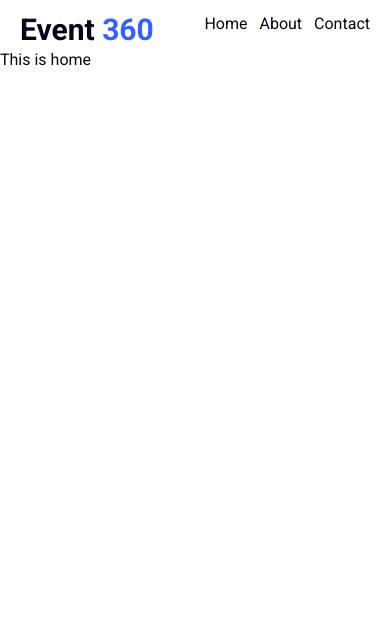
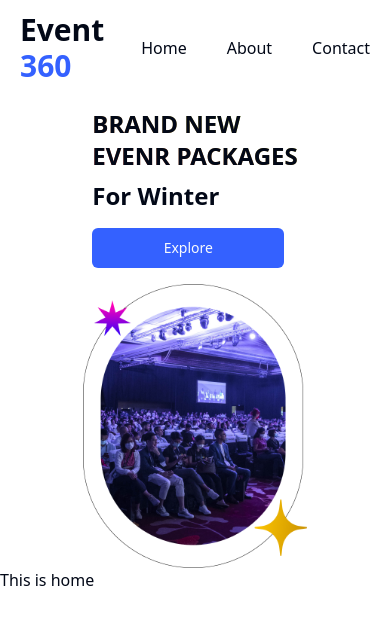
Before and after one commit to Shakil53/event-360, a React (Vite) app: page / in a window 390 px wide. Shown: the top 624 px of the page. Built offline with nearby package versions, Linux system fonts and the light colour scheme.

Commit message:
header section responsive

```diff
--- a/package.json
+++ b/package.json
@@ -10,6 +10,7 @@
     "preview": "vite preview"
   },
   "dependencies": {
+    "@radix-ui/react-slot": "^1.0.2",
     "class-variance-authority": "^0.7.0",
     "clsx": "^2.1.1",
     "localforage": "^1.10.0",
@@ -23,7 +24,7 @@
     "tailwindcss-animate": "^1.0.7"
   },
   "devDependencies": {
-    "@types/node": "^20.12.8",
+    "@types/node": "^20.12.9",
     "@types/react": "^18.2.66",
     "@types/react-dom": "^18.2.22",
     "@typescript-eslint/eslint-plugin": "^7.2.0",
--- a/src/components/Layout/Header.tsx
+++ b/src/components/Layout/Header.tsx
@@ -1,10 +1,12 @@
-import React from 'react';
-import Navbar from './Navbar';
+
+import ContentHeader from '../header/ContentHeader';
+import Navbar from '../header/Navbar';
 
 const Header = () => {
     return (
         <div>
             <Navbar></Navbar>
+            <ContentHeader></ContentHeader>
         </div>
     );
 };
--- /dev/null
+++ b/src/components/header/ContentHeader.tsx
@@ -0,0 +1,30 @@
+import { Button } from "@/components/ui/button";
+import sideImg from "../../assets/sideimage.png";
+
+const ContentHeader = () => {
+    return (
+        <div className="w-full max-w-[1280px] mx-auto flex flex-col md:flex-row md:justify-between items-center md:items-center mt-6 space-y-4 md:space-y-0">
+            {/* hearder content section */}
+            <div className="space-y-2">
+                <h1 className="text-2xl md:text-6xl font-extrabold bg-gradient-to-tr from-red-500 to-lime-500 bg-clip-text">BRAND NEW <br/>EVENR PACKAGES</h1>
+                <h3 className="text-2xl md:text-4xl font-extrabold">For Winter</h3>
+                <div>
+                <p className="hidden md:inline-block">Lorem ipsum dolor sit amet, consectetur adipiscing elit. Cursus imperdiet sed id elementum. Quam vel aliquam sit vulputate.Faucibus nec gravida ipsum pulvinar vel non.</p>
+                </div>
+                <Button className="w-48 bg-[#3461FF]" variant="destructive">Explore</Button>
+            </div>
+            {/* Side image section */}
+            <div className="md:w-[595px] w-56">
+                    <img src={sideImg}></img>
+            </div>
+        </div>
+    );
+};
+
+export default ContentHeader;
+
+// text-gradient-to-r from-[#5A01CB] to-[#FE8900]
+
+// className="max-w-[576px]"
+
+//  className="w-[595px] h-[754px]"
--- a/src/components/Layout/Navbar.tsx
+++ b/src/components/header/Navbar.tsx
@@ -5,11 +5,11 @@
 const Navbar = () => {
     return (
         <Container className=''>
-             <div className='flex justify-between max-w-[1280px] mx-auto mt-3'>
+             <div className='flex justify-between max-w-[1280px] mx-auto mt-3 items-center'>
                 <div>
                         <h1 className='text-3xl font-bold'>Event <span className='text-[#3461FF]'>360</span></h1>
                 </div>
-                <div className='space-x-3'>
+                <div className='space-x-10 text-[16px]'>
                         <NavLink to='/'>Home</NavLink>
                         <NavLink to='/about'>About</NavLink>
                         <NavLink to='/contact'>Contact</NavLink>
--- /dev/null
+++ b/src/components/ui/button.tsx
@@ -0,0 +1,56 @@
+import * as React from "react"
+import { Slot } from "@radix-ui/react-slot"
+import { cva, type VariantProps } from "class-variance-authority"
+
+import { cn } from "@/lib/utils"
+
+const buttonVariants = cva(
+  "inline-flex items-center justify-center whitespace-nowrap rounded-md text-sm font-medium ring-offset-background transition-colors focus-visible:outline-none focus-visible:ring-2 focus-visible:ring-ring focus-visible:ring-offset-2 disabled:pointer-events-none disabled:opacity-50",
+  {
+    variants: {
+      variant: {
+        default: "bg-primary text-primary-foreground hover:bg-primary/90",
+        destructive:
+          "bg-destructive text-destructive-foreground hover:bg-destructive/90",
+        outline:
+          "border border-input bg-background hover:bg-accent hover:text-accent-foreground",
+        secondary:
+          "bg-secondary text-secondary-foreground hover:bg-secondary/80",
+        ghost: "hover:bg-accent hover:text-accent-foreground",
+        link: "text-primary underline-offset-4 hover:underline",
+      },
+      size: {
+        default: "h-10 px-4 py-2",
+        sm: "h-9 rounded-md px-3",
+        lg: "h-11 rounded-md px-8",
+        icon: "h-10 w-10",
+      },
+    },
+    defaultVariants: {
+      variant: "default",
+      size: "default",
+    },
+  }
+)
+
+export interface ButtonProps
+  extends React.ButtonHTMLAttributes<HTMLButtonElement>,
+    VariantProps<typeof buttonVariants> {
+  asChild?: boolean
+}
+
+const Button = React.forwardRef<HTMLButtonElement, ButtonProps>(
+  ({ className, variant, size, asChild = false, ...props }, ref) => {
+    const Comp = asChild ? Slot : "button"
+    return (
+      <Comp
+        className={cn(buttonVariants({ variant, size, className }))}
+        ref={ref}
+        {...props}
+      />
+    )
+  }
+)
+Button.displayName = "Button"
+
+export { Button, buttonVariants }
--- a/src/index.css
+++ b/src/index.css
@@ -73,7 +73,4 @@
     body {
       @apply bg-background text-foreground;
     }
-    html{
-      font-family: "Roboto", sans-serif;
-    }
   }
```
Also changed, not shown: src/assets/sideimage.png (added), src/components/Container.tsx (line endings or trailing spaces), 1 other file (tests, documents, lock files or other folders).
